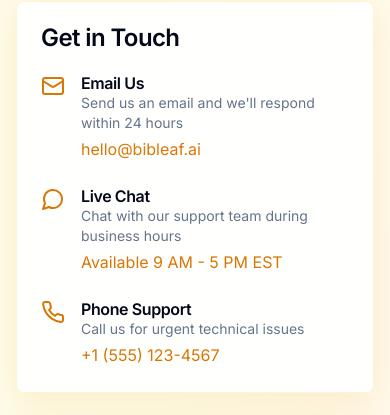
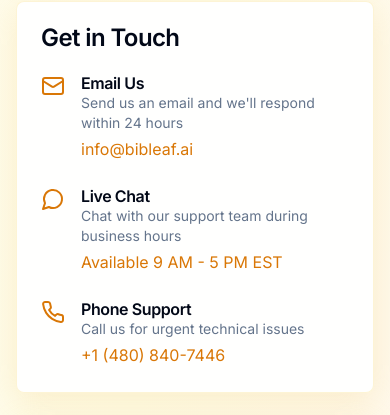
Before and after one commit to 365assist/bibleaf, a Next.js app: page /contact in a window 390 px wide. Shown: the part 956-1371 px from the top of the page. Built offline with nearby package versions, Linux system fonts and the light colour scheme; no server answers.

Commit message:
feat: update contact info with new email and phone
Change "Get in Touch" email to info@bibleaf.ai and phone to +1 (480) 840-7446

#VERCEL_SKIP

Co-authored-by: null <209083772+365assist@users.noreply.github.com>

```diff
--- a/app/contact/page.tsx
+++ b/app/contact/page.tsx
@@ -59,8 +59,8 @@ export default function ContactPage() {
       icon: <Mail className="h-6 w-6 text-amber-600" />,
       title: "Email Us",
       description: "Send us an email and we'll respond within 24 hours",
-      contact: "hello@bibleaf.ai",
-      href: "mailto:hello@bibleaf.ai",
+      contact: "info@bibleaf.ai",
+      href: "mailto:info@bibleaf.ai",
     },
     {
       icon: <MessageCircle className="h-6 w-6 text-amber-600" />,
@@ -73,8 +73,8 @@ export default function ContactPage() {
       icon: <Phone className="h-6 w-6 text-amber-600" />,
       title: "Phone Support",
       description: "Call us for urgent technical issues",
-      contact: "+1 (555) 123-4567",
-      href: "tel:+15551234567",
+      contact: "+1 (480) 840-7446",
+      href: "tel:+14808407446",
     },
   ]
 
```
